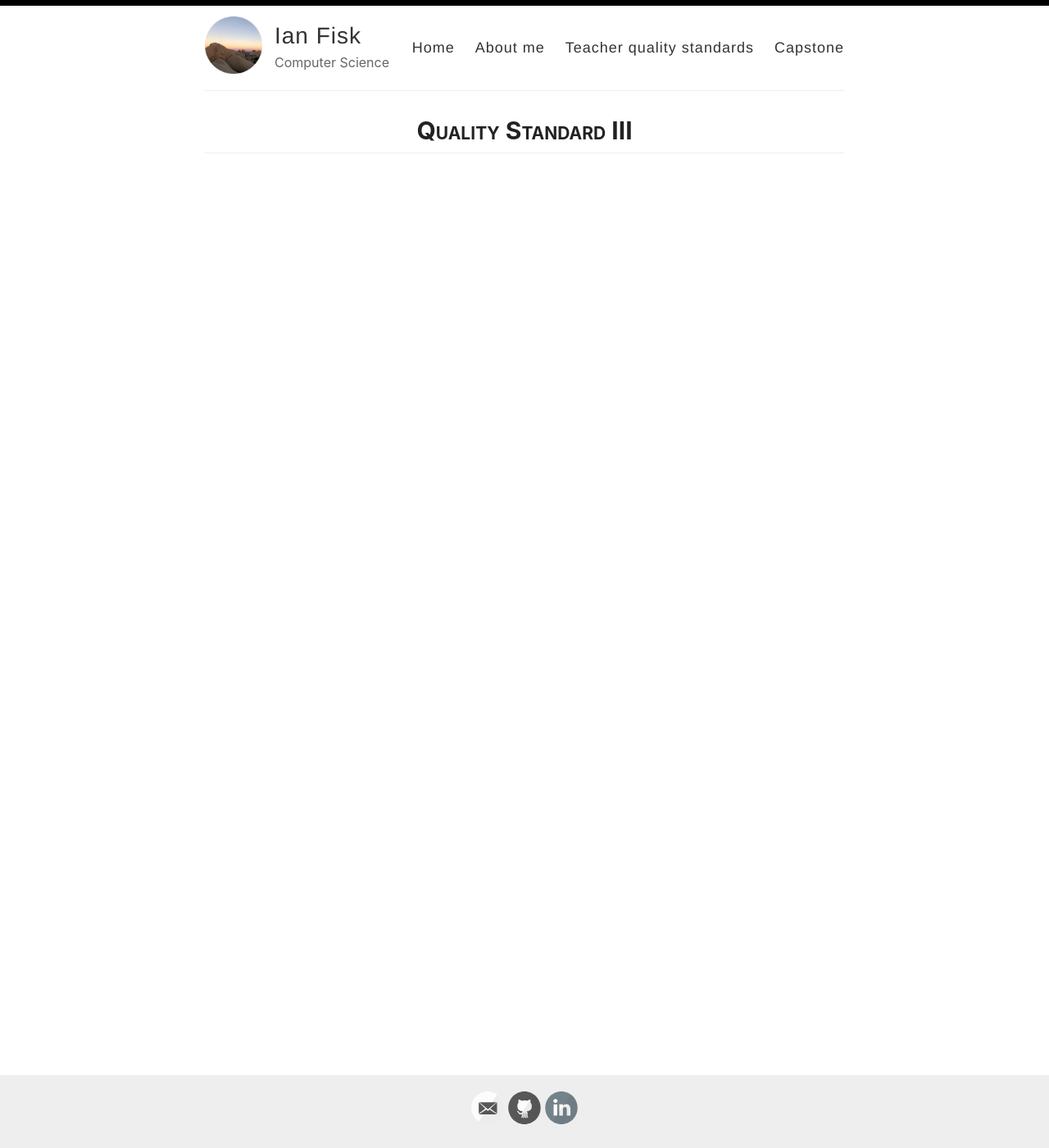
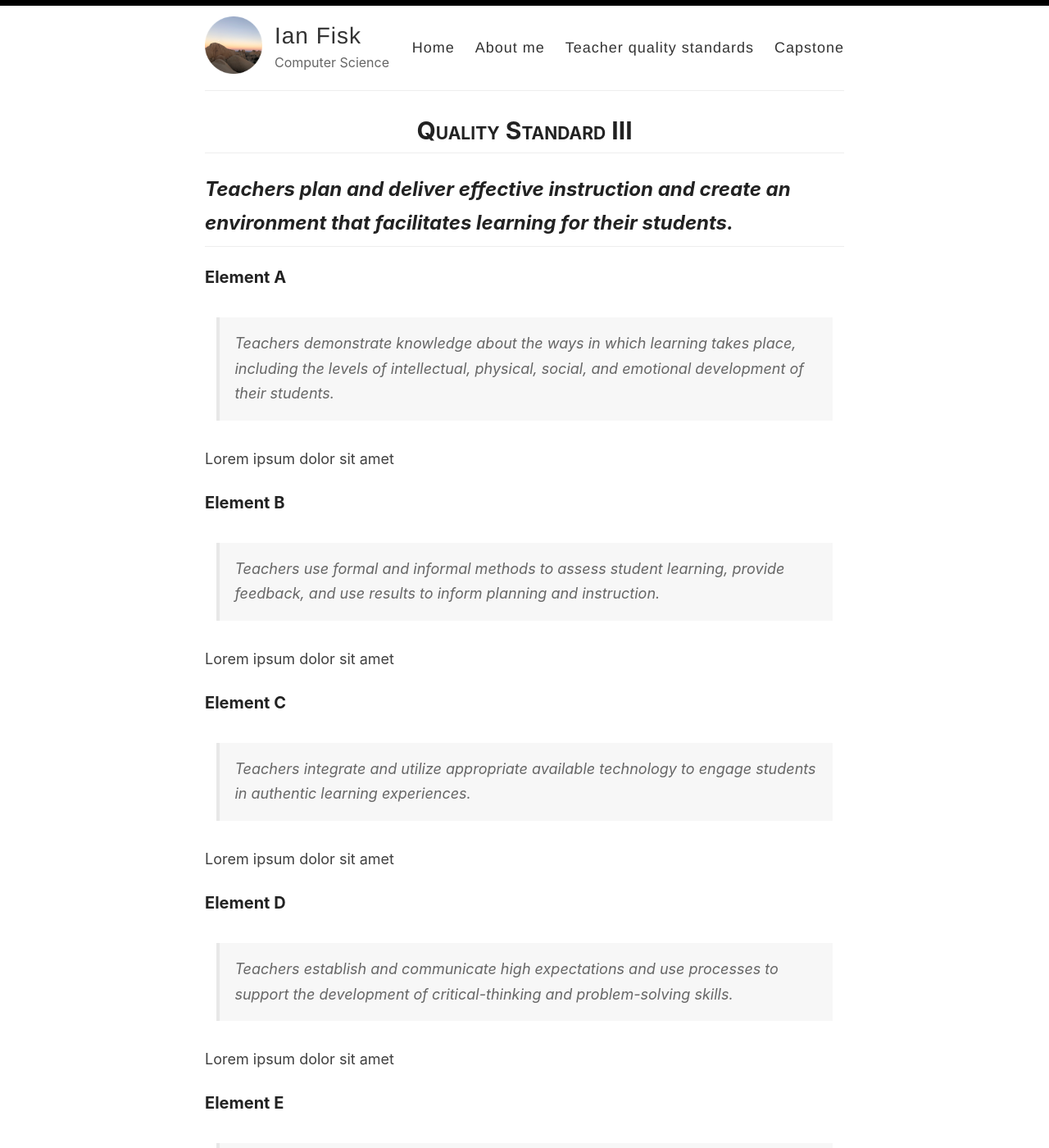
Before and after one commit to ianfisk/teaching, a Jekyll site: the page built from _pages/teacher-quality-standards-3.md, in a window 1280 px wide and 1400 px high. Shown: the whole window at 82% size. Built offline with Jekyll 4.4.1, drawn with Linux system fonts in a browser that asks for light colours; some of the changed text lies outside the part shown.

Commit message:
Scaffold quality standard pages.

```diff
--- a/_pages/teacher-quality-standards-3.md
+++ b/_pages/teacher-quality-standards-3.md
@@ -3,3 +3,41 @@ layout: page
 title: Quality Standard III
 permalink: /standards/three
 ---
+
+## _Teachers plan and deliver effective instruction and create an environment that  facilitates learning for their students._
+
+### Element A
+
+> Teachers demonstrate knowledge about the ways in which learning takes place, including the  levels of intellectual, physical, social, and emotional development of their students.
+
+Lorem ipsum dolor sit amet
+
+### Element B
+
+> Teachers use formal and informal methods to assess student learning, provide feedback, and use  results to inform planning and instruction.
+
+Lorem ipsum dolor sit amet
+
+### Element C
+
+> Teachers integrate and utilize appropriate available technology to engage students in authentic  learning experiences.
+
+Lorem ipsum dolor sit amet
+
+### Element D
+
+> Teachers establish and communicate high expectations and use processes to support the  development of critical-thinking and problem-solving skills.
+
+Lorem ipsum dolor sit amet
+
+### Element E
+
+> Teachers provide students with opportunities to work in teams and develop leadership.
+
+Lorem ipsum dolor sit amet
+
+### Element F
+
+> Teachers model and promote effective communication.
+
+Lorem ipsum dolor sit amet
```
Also changed, not shown: _pages/teacher-quality-standards-1.md (+20 -0 lines), _pages/teacher-quality-standards-2.md (+26 -0 lines), _pages/teacher-quality-standards-4.md (+26 -0 lines).
